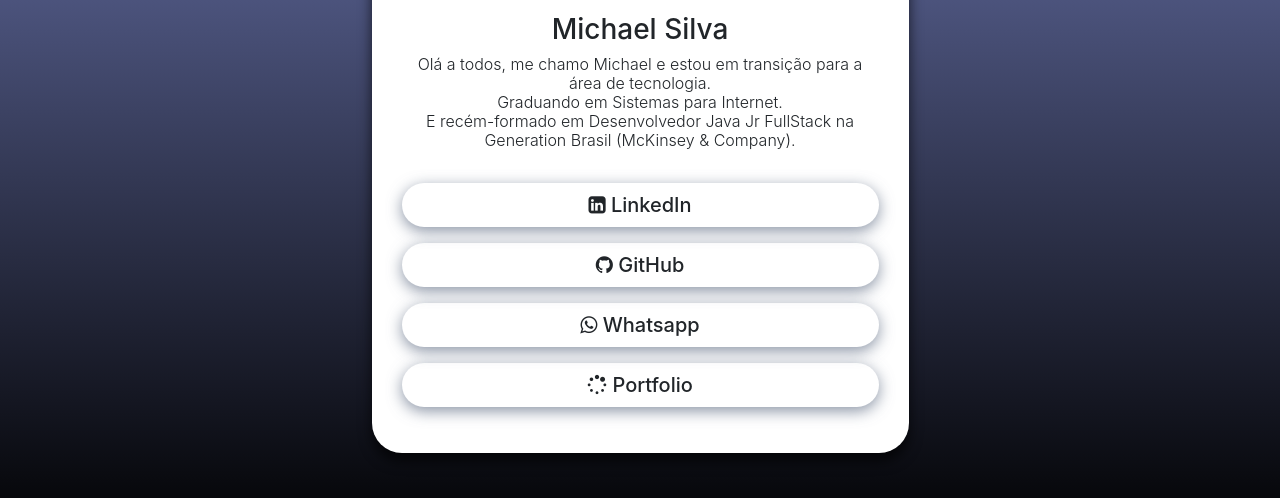
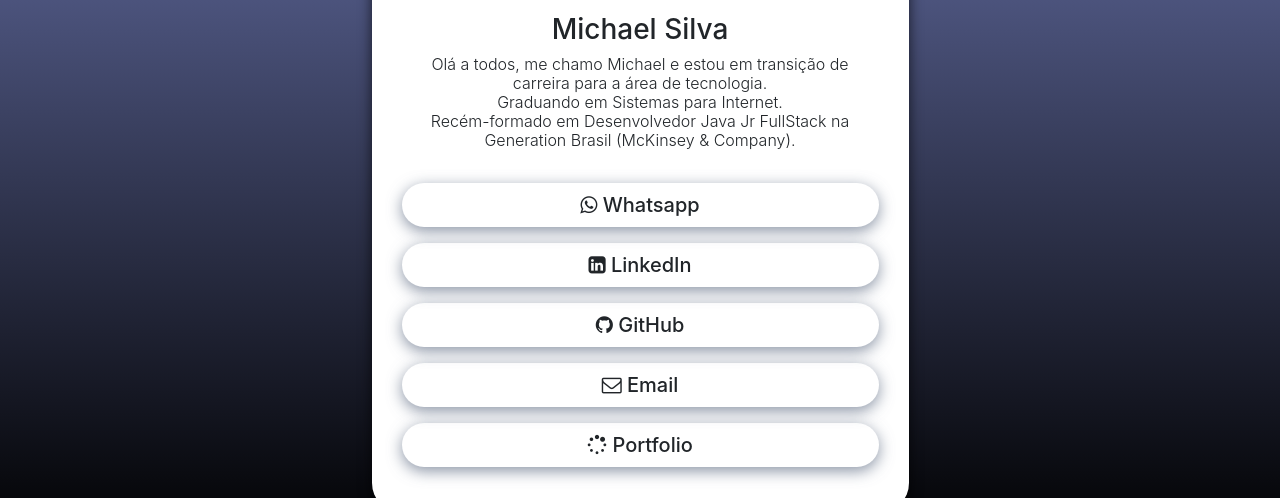
Before and after one commit to miichaels/Links-Contato, a plain HTML site: page index.html in a window 1280 px wide. Shown: the part 251-749 px from the top of the page. Drawn offline with nearby package versions, Linux system fonts and the light colour scheme; grey boxes are pictures that could not be loaded.

Commit message:
Add link de e-mail

```diff
--- a/index.html
+++ b/index.html
@@ -30,11 +30,11 @@
 
                 <div class="row">
                     <div class="col-md-12">
-                        <h6 class="text-center">Olá a todos, me chamo Michael e estou em transição para a área
+                        <h6 class="text-center">Olá a todos, me chamo Michael e estou em transição de carreira para a área
                             de
                             tecnologia.
                             <br> Graduando em Sistemas para Internet.
-                            <br>E recém-formado em Desenvolvedor Java Jr FullStack na Generation Brasil (McKinsey &
+                            <br>Recém-formado em Desenvolvedor Java Jr FullStack na Generation Brasil (McKinsey &
                             Company).
 
                         </h6>
@@ -50,6 +50,15 @@
 
                         <div class="row d-flex justify-content-center">
                             <div class="col-md-12 d-flex justify-content-center">
+                                <a class="btn btn-style w-100 mb-3" href="https://wa.me/+5511987433440" target="_blank">
+                                    <i class="fa fa-whatsapp" aria-hidden="true"></i>
+                                    Whatsapp
+                                </a>
+                            </div>
+                        </div>
+
+                        <div class="row d-flex justify-content-center">
+                            <div class="col-md-12 d-flex justify-content-center">
                                 <a class="btn btn-style w-100 mb-3" target="_blank"
                                     href="https://www.linkedin.com/in/miichaels/">
                                     <i class="fa fa-linkedin-square" aria-hidden="true"></i>
@@ -61,17 +70,20 @@
                         <div class="row d-flex justify-content-center">
                             <div class="col-md-12 d-flex justify-content-center">
                                 <a class="btn btn-style w-100 mb-3" href="https://github.com/miichaels" target="_blank">
+
                                     <i class="fa fa-github" aria-hidden="true"></i>
                                     GitHub
                                 </a>
                             </div>
                         </div>
 
+
                         <div class="row d-flex justify-content-center">
                             <div class="col-md-12 d-flex justify-content-center">
-                                <a class="btn btn-style w-100 mb-3" href="https://wa.me/+5511987433440" target="_blank">
-                                    <i class="fa fa-whatsapp" aria-hidden="true"></i>
-                                    Whatsapp
+                                <a class="btn btn-style w-100 mb-3" href="mailto:michael_araujo2012@hotmail.com?"
+                                    target="_blank">
+                                    <i class="fa fa-envelope-o" aria-hidden="true"></i>
+                                    Email
                                 </a>
                             </div>
                         </div>
--- a/style.css
+++ b/style.css
@@ -34,7 +34,6 @@ body {
 img#perfil {
     max-height: 170px;
 }
-
 
 .logo {
     max-height: 60px;
```
